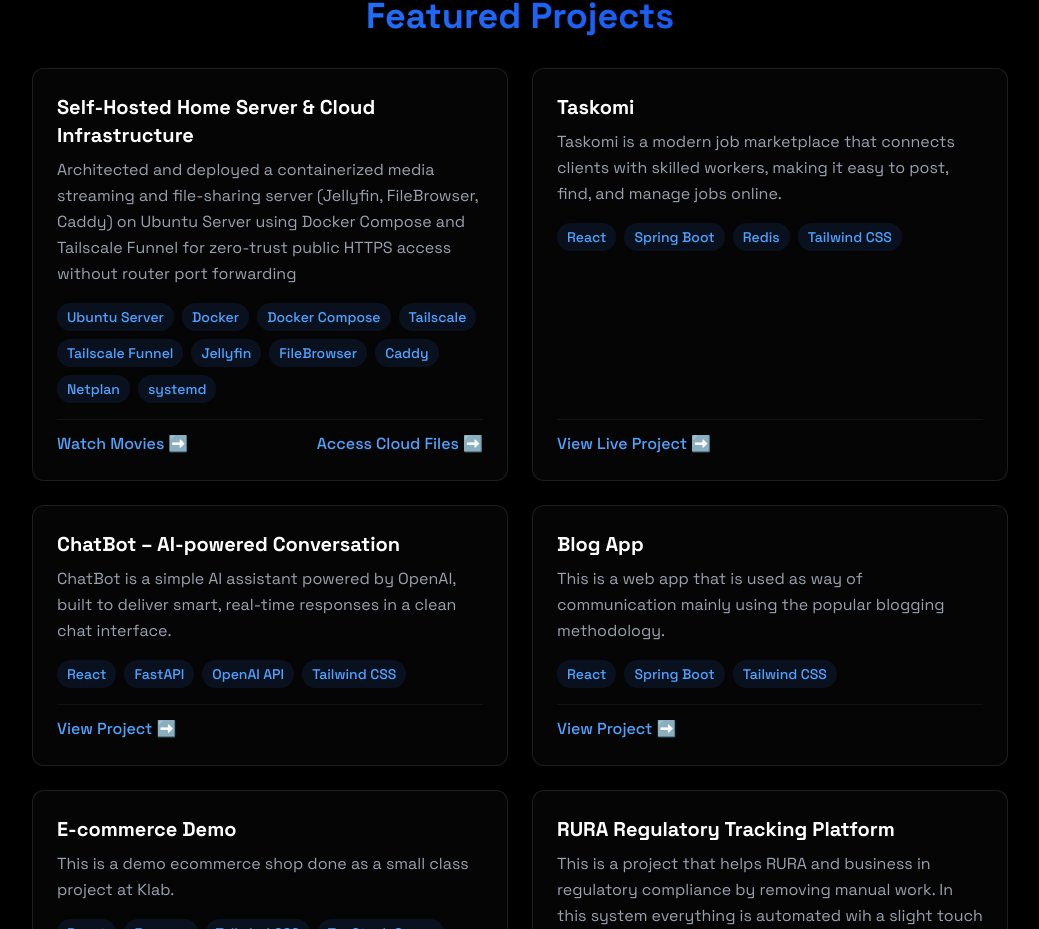
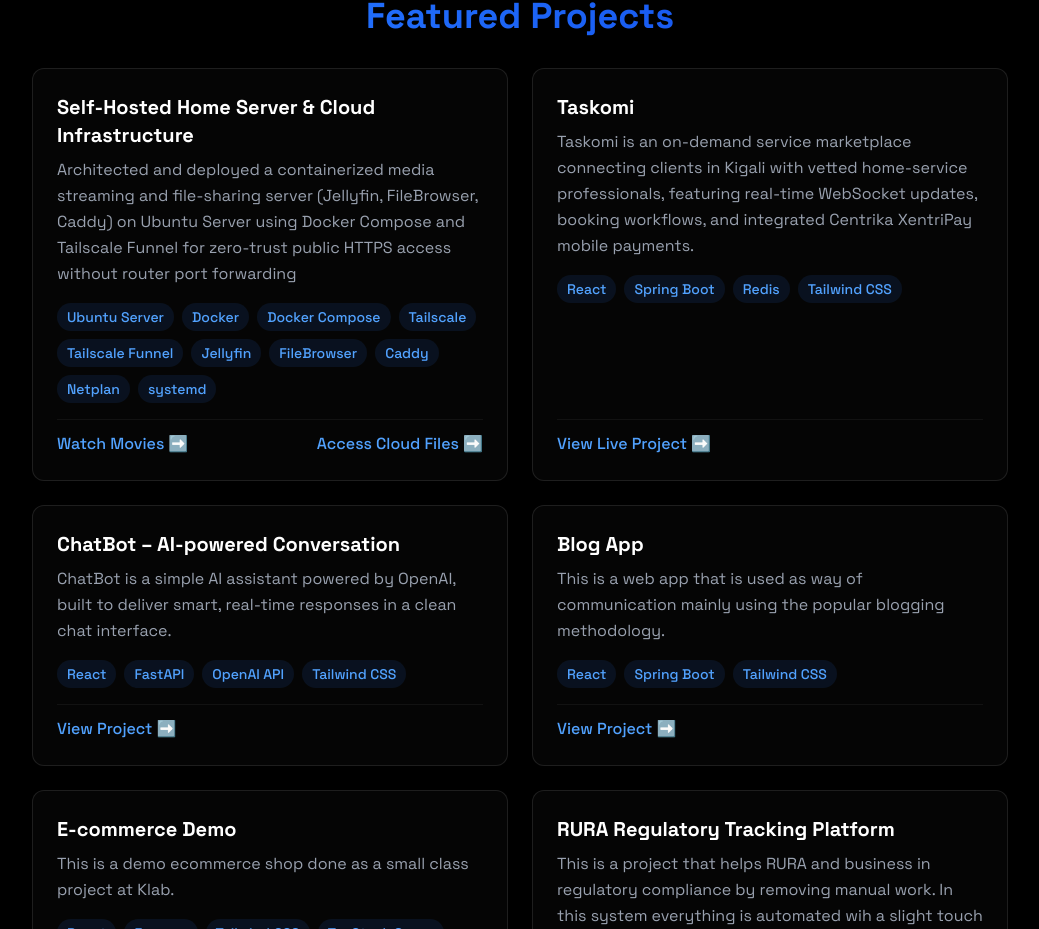
Before and after one commit to niyoblaise/niyoblaise-7, a React (Vite) app: page / in a window 1280 px wide. Shown: the part 2392-3321 px from the top of the page, without its empty margins (120-1159 px from the left). Built offline with nearby package versions, Linux system fonts and the light colour scheme.

Commit message:
new project added

```diff
--- a/src/components/sections/Projects.jsx
+++ b/src/components/sections/Projects.jsx
@@ -13,7 +13,7 @@ const projects = [
   },{
     title: "Taskomi",
     description:
-      "Taskomi is a modern job marketplace that connects clients with skilled workers, making it easy to post, find, and manage jobs online.",
+        "Taskomi is an on-demand service marketplace connecting clients in Kigali with vetted home-service professionals, featuring real-time WebSocket updates, booking workflows, and integrated Centrika XentriPay mobile payments.",
     tech: ["React", "Spring Boot", "Redis", "Tailwind CSS"],
     links: [
       { label: "View Live Project ➡️", url: "https://taskomi.africa/login" },
```
